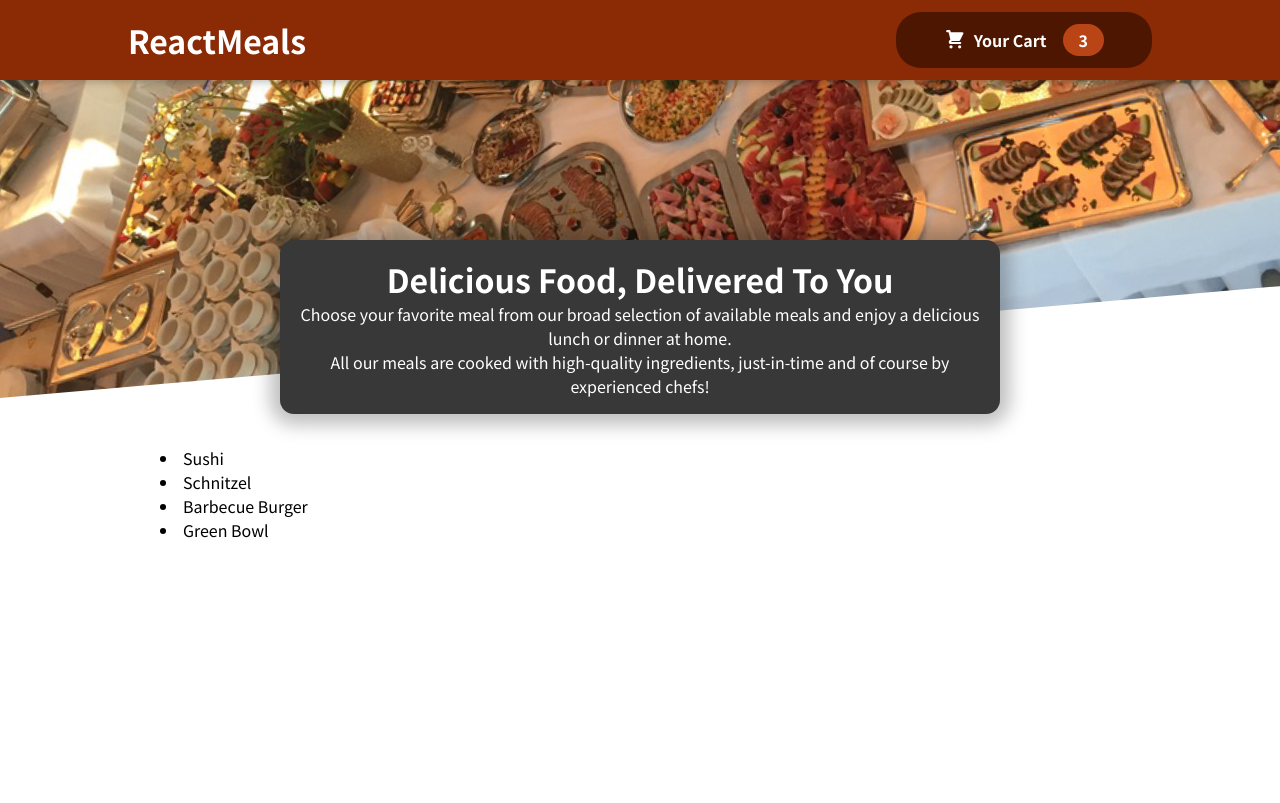
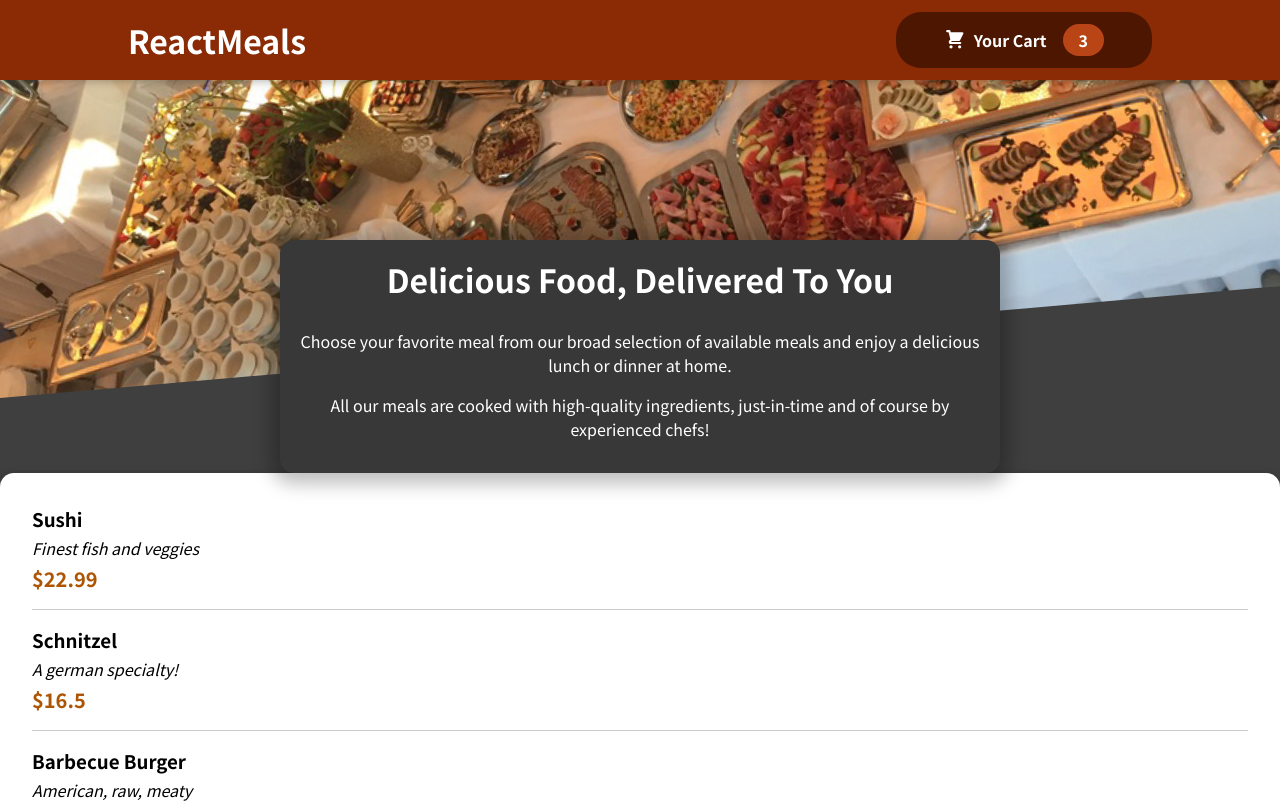
Before and after one commit to roshinys/reactfoodapp, a React (Create React App) app: page / in a window 1280 px wide. Shown: the top 803 px of the page. Built offline with nearby package versions, Linux system fonts and the light colour scheme.

Commit message:
added mealItem component

```diff
--- a/src/Meals/AvailableMeals.js
+++ b/src/Meals/AvailableMeals.js
@@ -1,5 +1,7 @@
 import React from "react";
+import Card from "../UI/Card";
 import classes from "./AvailableMeals.module.css";
+import MealItem from "./MealItem/MealItem";
 
 const DUMMY_MEALS = [
   {
@@ -29,8 +31,15 @@
 ];
 
 function AvailableMeals() {
-  const mealsList = DUMMY_MEALS.map((meal) => <li>{meal.name}</li>);
-  return <section className={classes.meals}>{mealsList}</section>;
+  const mealsList = DUMMY_MEALS.map((meal) => (
+    <MealItem
+      key={meal.id}
+      name={meal.name}
+      description={meal.description}
+      price={meal.price}
+    />
+  ));
+  return <Card className={classes.meals}>{mealsList}</Card>;
 }
 
 export default AvailableMeals;
--- /dev/null
+++ b/src/Meals/MealItem/MealItem.js
@@ -0,0 +1,17 @@
+import React from "react";
+import classes from "./MealItem.module.css";
+
+function MealItem(props) {
+  const price = `$${props.price}`;
+  return (
+    <li className={classes.meal}>
+      <div>
+        <h3 className={classes.name}>{props.name}</h3>
+        <div className={classes.description}>{props.description}</div>
+        <div className={classes.price}>{price}</div>
+      </div>
+    </li>
+  );
+}
+
+export default MealItem;
--- /dev/null
+++ b/src/Meals/MealItem/MealItem.module.css
@@ -0,0 +1,22 @@
+.meal {
+  display: flex;
+  justify-content: space-between;
+  margin: 1rem;
+  padding-bottom: 1rem;
+  border-bottom: 1px solid #ccc;
+}
+
+.meal h3 {
+  margin: 0 0 0.25rem 0;
+}
+
+.description {
+  font-style: italic;
+}
+
+.price {
+  margin-top: 0.25rem;
+  font-weight: bold;
+  color: #ad5502;
+  font-size: 1.25rem;
+}
--- /dev/null
+++ b/src/UI/Card.js
@@ -0,0 +1,8 @@
+import React from "react";
+import classes from "./Card.module.css";
+
+function Card(props) {
+  return <div className={classes.card}>{props.children}</div>;
+}
+
+export default Card;
--- /dev/null
+++ b/src/UI/Card.module.css
@@ -0,0 +1,6 @@
+.card {
+  padding: 1rem;
+  box-shadow: 0 2px 8px rgba(0, 0, 0, 0.25);
+  border-radius: 14px;
+  background-color: white;
+}
--- a/src/index.css
+++ b/src/index.css
@@ -1,8 +1,6 @@
 @import url("https://fonts.googleapis.com/css2?family=Noto+Sans+JP:wght@400;700&display=swap");
 
 * {
-  margin: 0;
-  padding: 0;
   box-sizing: border-box;
 }
 
@@ -12,5 +10,5 @@
 
 body {
   margin: 0;
-  padding: 0;
+  background-color: #3f3f3f;
 }
```
